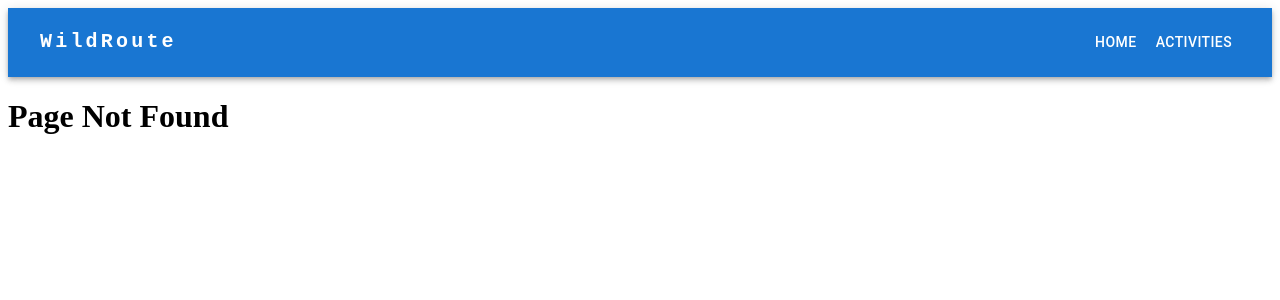
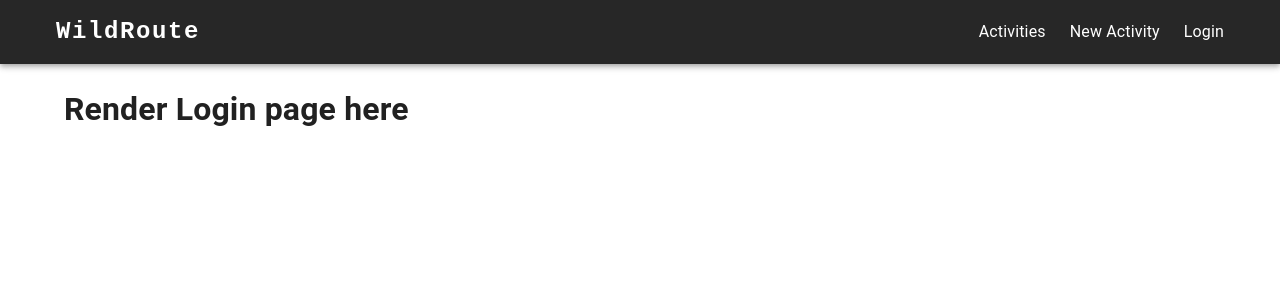
Before and after one commit to Brian3010/WildRoute, a React (Vite) app in the folder frontend/: page /activities/user/login in a window 1280 px wide. Before the commit this address had no page. Shown: the top 300 px of the page. Built offline with nearby package versions, Linux system fonts and the light colour scheme.

Commit message:
update navbar

```diff
--- a/frontend/src/App.tsx
+++ b/frontend/src/App.tsx
@@ -1,20 +1,23 @@
-import { Link, Route, Routes } from 'react-router-dom';
+import { Container, CssBaseline } from '@mui/material';
+import { Route, Routes } from 'react-router-dom';
 import './assets/App.css';
 import NavBar from './components/NavBar';
 import Activity from './pages/Activity';
 import ActivityList from './pages/ActivityList';
 import EditActivity from './pages/EditActivity';
 import HomePage from './pages/HomePage';
+import LoginPage from './pages/LoginPage';
 import NewActivity from './pages/NewActivity';
 import NotFound from './pages/NotFound';
 
 function App() {
   return (
     <div className="App">
+      <CssBaseline />
       <>
         <NavBar />
-      </>
-
+        <main>
+          <Container maxWidth="lg">
             <Routes>
               <Route path="/" element={<HomePage />} />
               <Route path="/activities">
@@ -22,9 +25,13 @@ function App() {
                 <Route path=":id" element={<Activity />} />
                 <Route path="new" element={<NewActivity />} />
                 <Route path=":id/edit" element={<EditActivity />} />
+                <Route path="user/login" element={<LoginPage />} />
               </Route>
               <Route path="*" element={<NotFound />} />
             </Routes>
+          </Container>
+        </main>
+      </>
     </div>
   );
 }
--- a/frontend/src/assets/NavBar.css
+++ b/frontend/src/assets/NavBar.css
@@ -2,3 +2,30 @@
   padding-left: 2.5vw;
   padding-right: 2.5vw;
 }
+
+.custom-link {
+  text-decoration: none;
+  color: #ffffff;
+  position: relative;
+}
+.custom-link:hover {
+  filter: brightness(2);
+}
+
+.custom-link::after {
+  position: absolute;
+  bottom: 0;
+  left: 0;
+  right: 0;
+  margin: auto;
+  width: 0%;
+  content: '.';
+  color: transparent;
+  background: #ffffff;
+  height: 1px;
+}
+
+.custom-link:hover:after {
+  width: 100%;
+  transition: all 1s;
+}
--- a/frontend/src/components/NavBar.tsx
+++ b/frontend/src/components/NavBar.tsx
@@ -1,43 +1,62 @@
-import MenuIcon from '@mui/icons-material/Menu';
-import AppBar from '@mui/material/AppBar';
-import Box from '@mui/material/Box';
-import Button from '@mui/material/Button';
-import IconButton from '@mui/material/IconButton';
-import Menu from '@mui/material/Menu';
-import MenuItem from '@mui/material/MenuItem';
-import Toolbar from '@mui/material/Toolbar';
-import Typography from '@mui/material/Typography';
-import * as React from 'react';
+import { AppBar, Box, Toolbar, Typography } from '@mui/material';
+import { ThemeProvider, createTheme } from '@mui/material/styles';
+import { Link } from 'react-router-dom';
 import '../assets/NavBar.css';
-// import AdbIcon from '@mui/icons-material/Adb';
-// import Avatar from '@mui/material/Avatar';
-// import Container from '@mui/material/Container';
-// import Tooltip from '@mui/material/Tooltip';
 
-const pages = ['Home', 'Activities'];
-// const settings = ['Profile', 'Account', 'Dashboard', 'Logout'];
+const darkTheme = createTheme({
+  palette: {
+    mode: 'dark',
+    primary: {
+      main: '#1976d2',
+    },
+  },
+});
+function NavBar() {
+  return (
+    <>
+      <ThemeProvider theme={darkTheme}>
+        <AppBar position="static" color="default">
+          <div className="custom-navbar">
+            <Toolbar>
+              <Typography
+                variant="h5"
+                noWrap
+                component="a"
+                href="/"
+                sx={{
+                  mr: 2,
+                  display: { xs: 'none', md: 'flex' },
+                  fontFamily: 'monospace',
+                  fontWeight: 700,
+                  letterSpacing: '.1rem',
+                  color: 'inherit',
+                  textDecoration: 'none',
+                }}
+              >
+                WildRoute
+              </Typography>
 
-function NavBar() {
-  const [anchorElNav, setAnchorElNav] = React.useState<null | HTMLElement>(null);
-  //   const [anchorElUser, setAnchorElUser] = React.useState<null | HTMLElement>(null);
-
-  //   const handleOpenUserMenu = (event: React.MouseEvent<HTMLElement>) => {
-  //     setAnchorElUser(event.currentTarget);
-  //   };
-  //   const handleCloseUserMenu = () => {
-  //     setAnchorElUser(null);
-  //   };
-
-  const handleOpenNavMenu = (event: React.MouseEvent<HTMLElement>) => {
-    setAnchorElNav(event.currentTarget);
-  };
-
-  const handleCloseNavMenu = () => {
-    setAnchorElNav(null);
-  };
-
-  return (
-    <AppBar position="static">
+              <Box sx={{ flexGrow: 1, display: { md: 'flex', gap: '1.5em', justifyContent: 'flex-end', sm: 'none' } }}>
+                <Link to="/activities" className="custom-link">
+                  Activities
+                </Link>
+                <Link to="/activities/new" className="custom-link">
+                  New Activity
+                </Link>
+                <Link to="/activities/user/login" className="custom-link">
+                  Login
+                </Link>
+              </Box>
+            </Toolbar>
+          </div>
+        </AppBar>
+      </ThemeProvider>
+    </>
+  );
+}
+export default NavBar;
+{
+  /* <AppBar position="static">
       <div className="custom-navbar">
         <Toolbar disableGutters>
           <Typography
@@ -148,10 +167,8 @@ function NavBar() {
                 </MenuItem>
               ))}
             </Menu>
-          </Box> */}
-        </Toolbar>
-      </div>
-    </AppBar>
-  );
+          </Box> */
 }
-export default NavBar;
+//     </Toolbar>
+//   </div>
+// </AppBar> */}
--- a/frontend/src/pages/Activity.tsx
+++ b/frontend/src/pages/Activity.tsx
@@ -1,6 +1,9 @@
 import { Link, useParams } from 'react-router-dom';
 function Activity() {
   const { id } = useParams();
+
+  // * if want to check if id is in database, use id param
+  // * check if id exist then return details, otherwise, navigate to not found
   return (
     <>
       <h1>Activity Detail {id}</h1>
--- /dev/null
+++ b/frontend/src/pages/LoginPage.tsx
@@ -0,0 +1,7 @@
+export default function LoginPage() {
+  return (
+    <>
+      <h1>Render Login page here</h1>
+    </>
+  );
+}
```
Lines whose indentation alone changed are shown as unchanged.
